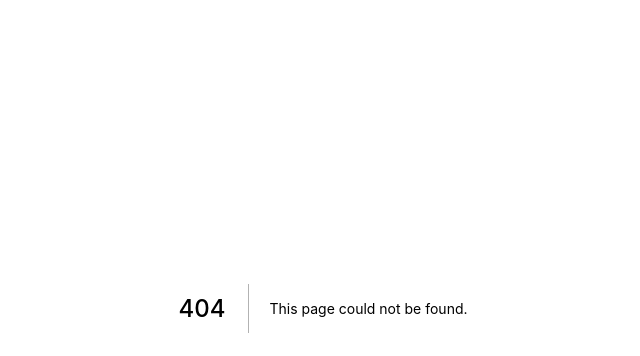
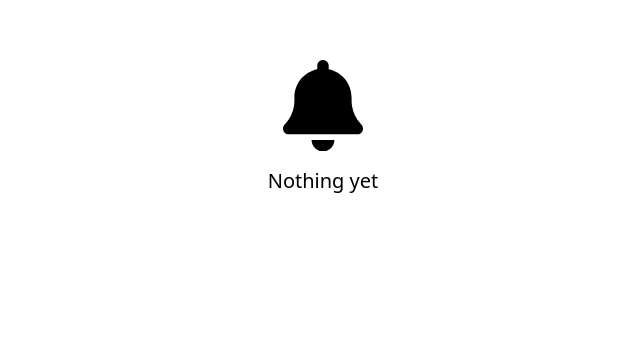
Before and after one commit to Behnam-sn/nine-react, a Next.js app: page /notification in a window 1280 px wide. Before the commit this address had no page. Shown: the part 148-504 px from the top of the page, without its empty margins (317-957 px from the left). Built offline with nearby package versions, Linux system fonts and the light colour scheme.

Commit message:
add notifications

```diff
--- a/components/NavBar/NavBar.tsx
+++ b/components/NavBar/NavBar.tsx
@@ -17,7 +17,7 @@ export const NavBar = () => {
       <NavBarItem href="/">
         <PlusIcon className="h-8" />
       </NavBarItem>
-      <NavBarItem href="/">
+      <NavBarItem href="/notification">
         <BellIcon className="h-8" />
       </NavBarItem>
       <NavBarItem href="/">
--- /dev/null
+++ b/pages/notification.tsx
@@ -0,0 +1,18 @@
+import type { NextPage } from 'next'
+
+import { BellIcon } from '@/components/icons/BellIcon'
+
+interface Props {}
+
+const Notification: NextPage<Props> = ({}) => {
+  return (
+    <main className="mt-52">
+      <BellIcon className="mx-auto w-20 fill-secondary-900 transition-colors duration-300 dark:fill-primary-900" />
+      <div className="mt-4 text-center text-xl text-secondary-900 transition-colors duration-300 dark:text-primary-900">
+        Nothing yet
+      </div>
+    </main>
+  )
+}
+
+export default Notification
```
